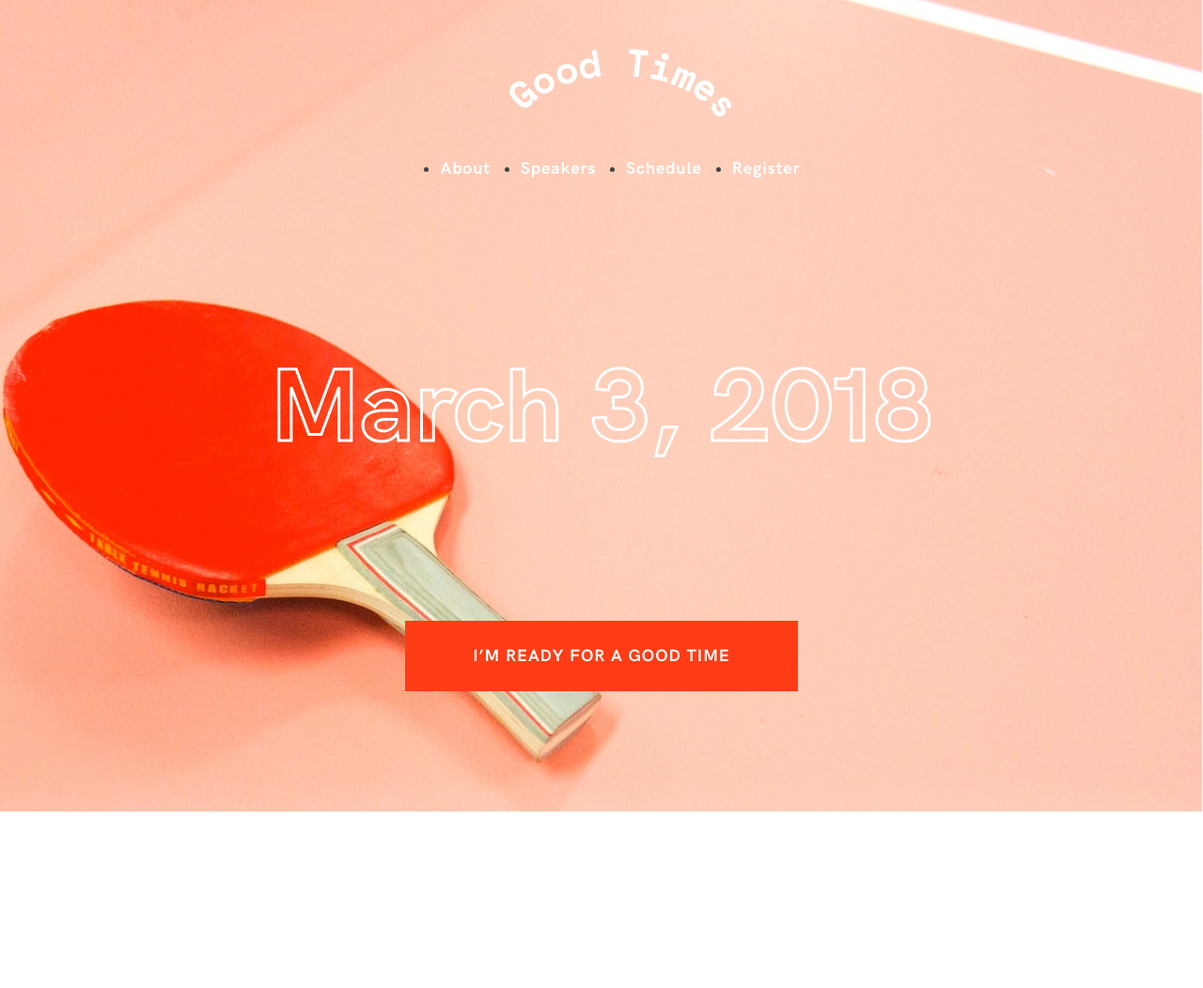
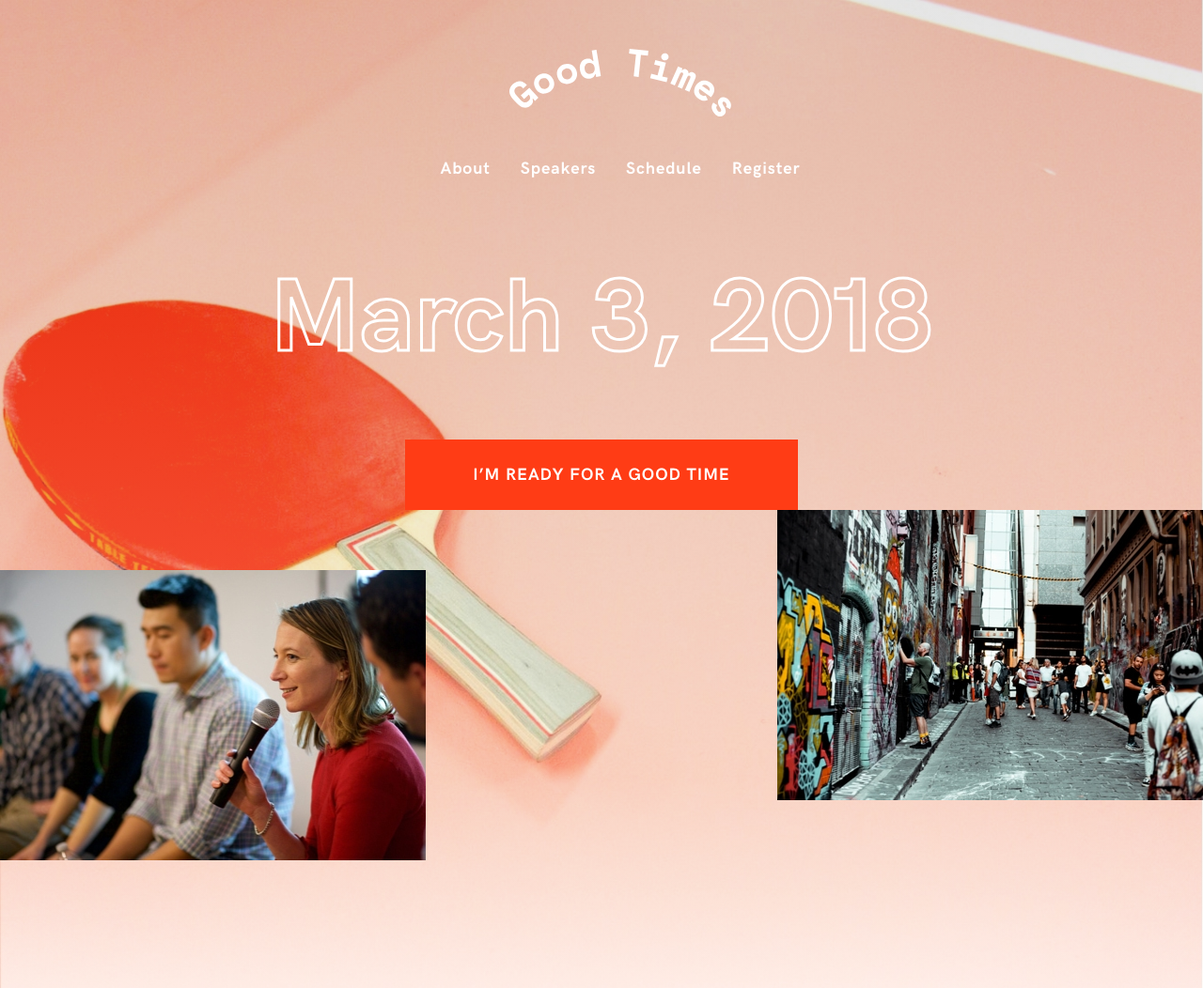
Before and after one commit to in-roma/goodtimes, a plain HTML site: page index.html in a window 1280 px wide. Shown: the whole page at 94% size. Before the commit the page ends 864 px from the top, so only its background shows below. Drawn offline with Linux system fonts and the light colour scheme; files whose address does not match are found by name.

Commit message:
baseCSS structure

```diff
--- a/css/style.css
+++ b/css/style.css
@@ -5,15 +5,20 @@ body {
     font-size: 18px;
     line-height: 1.5;
     color: #414141;
-    background-image: url(../assets/images/background.jpg);
+    background-image: linear-gradient(to bottom, rgba(0, 0, 0, 0.1), rgba(255, 255, 255, 0.3)), url(../assets/images/background.jpg);
     background-size: 100% auto;
     background-position: center top;
     background-repeat: no;
 }
 
+ul {
+    list-style: none;
+}
+
 a {
     text-decoration: none;
     color: #414141;
+
 }
 
 .heading {
--- a/index.html
+++ b/index.html
@@ -112,6 +112,20 @@
 			<div class="tc">
 				<a class="button" href="#register">I’m ready for a good time</a>
 			</div>
+			<div class="flex flex-wrap justify-between">
+				<div class="col-12 sm-col-6 sm-col-5 pt5-m pt5-l">
+					<img
+						src="./assets/images/about-1.jpg"
+						alt="woman tallking during a conference"
+					/>
+				</div>
+				<div class="col-12 sm-col-6 sm-col-4">
+					<img
+						src="./assets/images/about-2.jpg"
+						alt="narrow street with tags and tourists"
+					/>
+				</div>
+			</div>
 		</div>
 	</body>
 </html>
```
